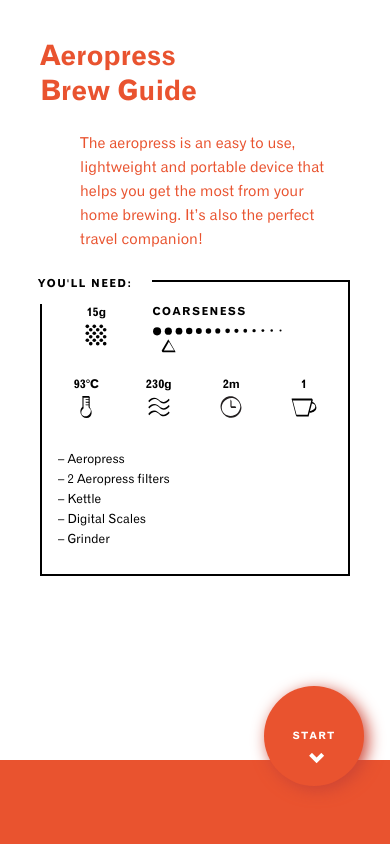
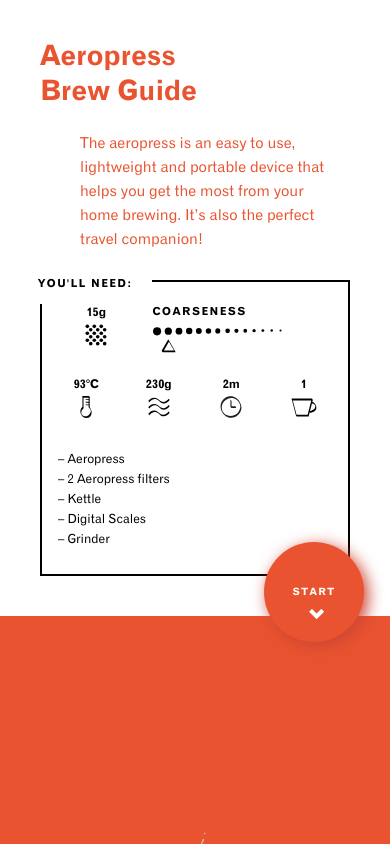
Before and after one commit to donovanh/brewing-guide, a website: page public/index.html in a window 390 px wide. Shown: the top 844 px of the page. Drawn offline with Linux system fonts and the light colour scheme; some packages are replaced by stand-ins of ours; a script that the page names is missing; a web font is replaced by a local one.

Commit message:
Fixing image sizing

```diff
--- a/public/stylesheets/mobile.css
+++ b/public/stylesheets/mobile.css
@@ -37,7 +37,6 @@
     width: 100vw;
   }
   .brew-guide .welcome-container {
-    height: 90vh;
     max-width: 100vw;
     padding: 40px;
     width: 100vw;
--- a/src/stylesheets/mobile.css
+++ b/src/stylesheets/mobile.css
@@ -48,7 +48,6 @@
 
   .brew-guide {
     .welcome-container {
-      height: 90vh;
       max-width: 100vw;
       padding: 40px;
       width: 100vw;
```
